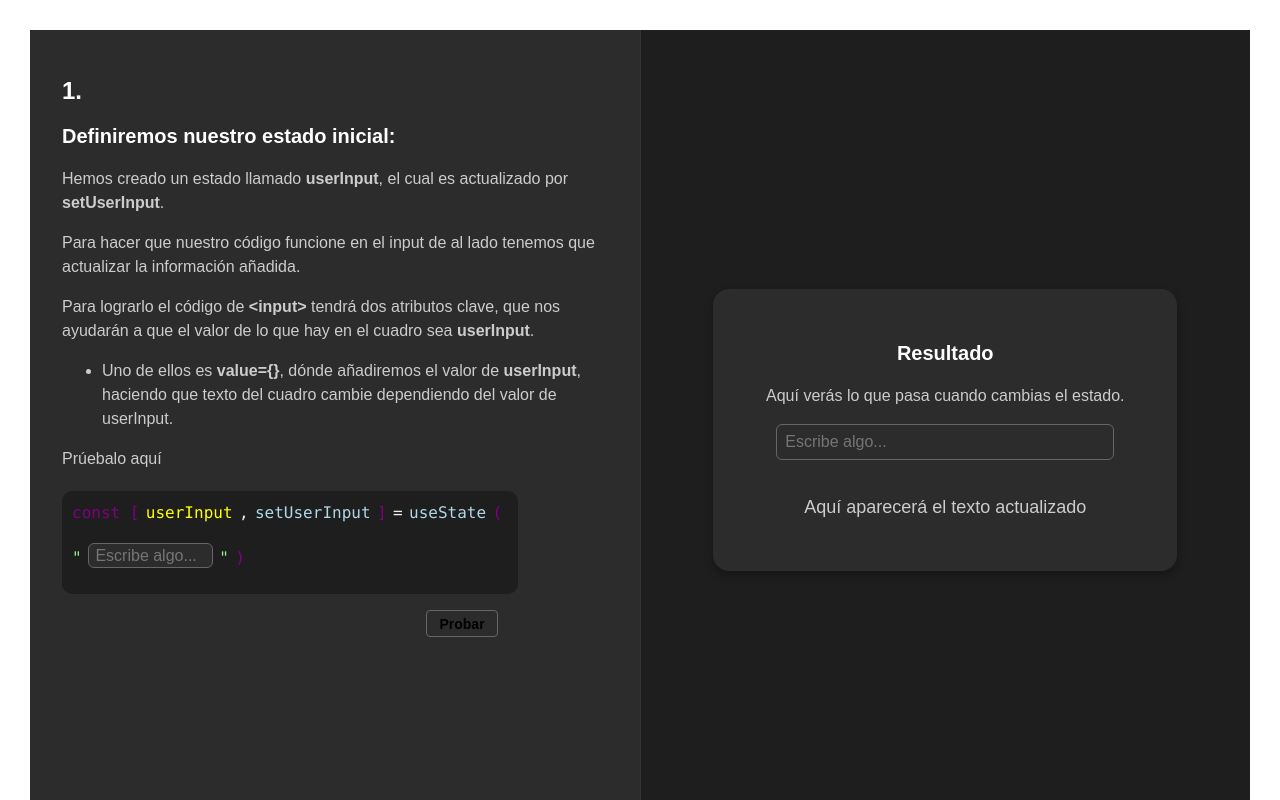
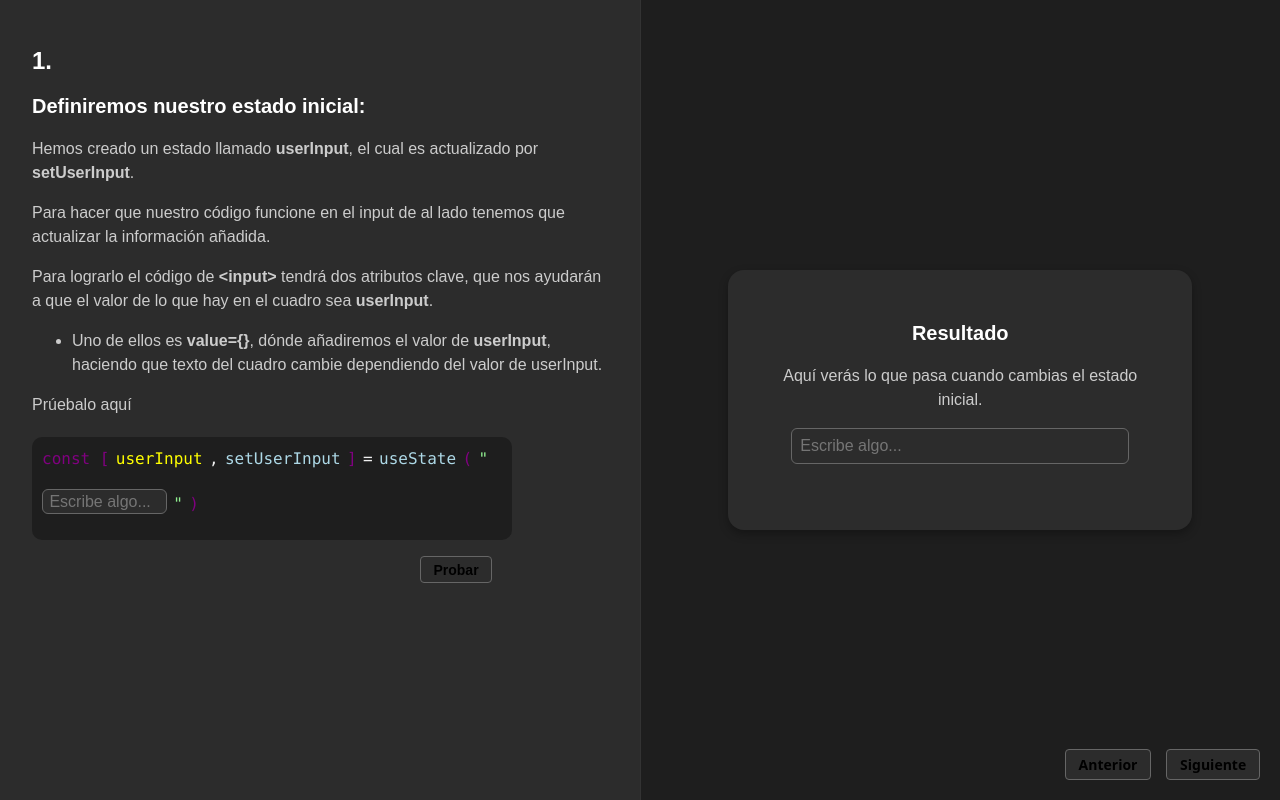
Before and after one commit to Roberttovarv/UseState, a React (Vite) app: page / in a window 1280 px wide. Built offline with nearby package versions, Linux system fonts and the light colour scheme.

Commit message:
Botones creados

```diff
--- a/src/App.tsx
+++ b/src/App.tsx
@@ -1,24 +1,34 @@
 
 import { LevelOne } from "./levels/LevelOne.tsx"
-import { StartScreen } from "./levels/StartScreen"
+import { buttonStyle } from "./styles/styles.ts";
 
 
 function App() {
+  return (
+    <div style={{
+      height: "100vh",
+      width: "100vw",
+      margin: 0,
+      padding: 0,
+      display: "flex",
+      justifyContent: "center",
+      alignItems: "center",  // centra verticalmente
+      overflow: "hidden",
+    }}>
+      <LevelOne />
+      <div
+        style={{
+          position: "fixed",
+          bottom: "20px",
+          right: "20px"
+        }}
+      >
+        <button style={{...buttonStyle, marginRight: 15}}>Anterior</button>
+        <button style={buttonStyle}>Siguiente</button>
+        </div>
+        </div>
 
-  return (
-    <div style={{ height: "100vh", overflow: "hidden", margin: 0, padding: 0 }}>
-      <div style={{ height: "100%", display: "flex", flexDirection: "column" }}>
-        {/* <h1 style={{width: "80%", margin: "auto", padding: 20}}> In this section you'll learn how  React State works and how to implement it!</h1> */}
-
-        <div style={{ padding: 30 }}>
-          <LevelOne />
-        </div>
-        <div>
-          <p>➡</p>
-        </div>
-      </div>
-    </div>
-  )
+  );
 }
 
-export default App
+export default App;
--- a/src/levels/LevelOne.tsx
+++ b/src/levels/LevelOne.tsx
@@ -112,7 +112,7 @@ export const LevelOne = () => {
           <h2 style={subHeadingStyle}>
             Resultado
           </h2>
-          <p style={textStyle}>Aquí verás lo que pasa cuando cambias el estado.</p>
+          <p style={textStyle}>Aquí verás lo que pasa cuando cambias el estado inicial.</p>
           <input
             type="text"
             placeholder="Escribe algo..."
@@ -122,17 +122,10 @@ export const LevelOne = () => {
           />
 
           <p style={{ color: "#ccc", fontSize: "18px" }}>
-            {text ? `Texto actualizado: ${text}` : "Aquí aparecerá el texto actualizado"}
+            {/* {text ? `Texto actualizado: ${text}` : "Aquí aparecerá el texto actualizado"} */}
           </p>
         </div>
       </div>
     </div>
   );
 }
-
-{/* <textarea
-style={textArea}
-onChange={handleText}
-value={text}
-placeholder={`Cambia los valores del estado para que entiendas su funcionalidad.\n\n`}
-/> */}
--- a/src/styles/styles.ts
+++ b/src/styles/styles.ts
@@ -2,9 +2,12 @@ import type { CSSProperties } from "react";
 
 export const containerStyle: CSSProperties = {
     display: "flex",
+    justifyContent: "center",
+    width: "100vw",
     height: "100vh",
     fontFamily: "sans-serif",
-    backgroundColor: "#1e1e1e", // fondo general
+    backgroundColor: "#1e1e1e",
+    overflow: "hidden"
 };
 
 export const leftPanelStyle: CSSProperties = {
@@ -12,8 +15,9 @@ export const leftPanelStyle: CSSProperties = {
     padding: "2rem",
     overflowY: "auto",
     borderRight: "1px solid #333",
-    backgroundColor: "#2c2c2c", // fondo oscuro panel izquierdo
-    color: "#f0f0f0", // texto claro
+    backgroundColor: "#2c2c2c",
+    color: "#f0f0f0",
+    overflow: "hidden"
 };
 
 export const rightPanelStyle: CSSProperties = {
```
